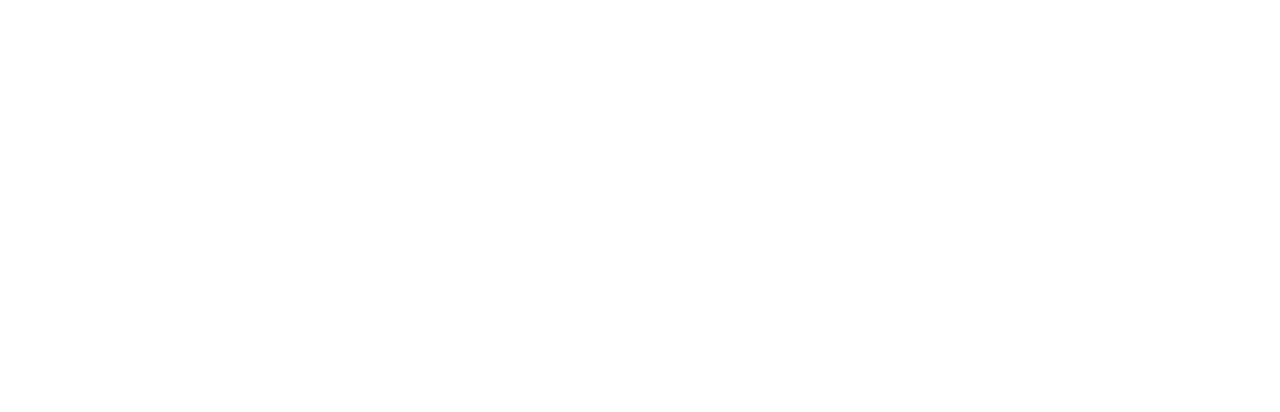
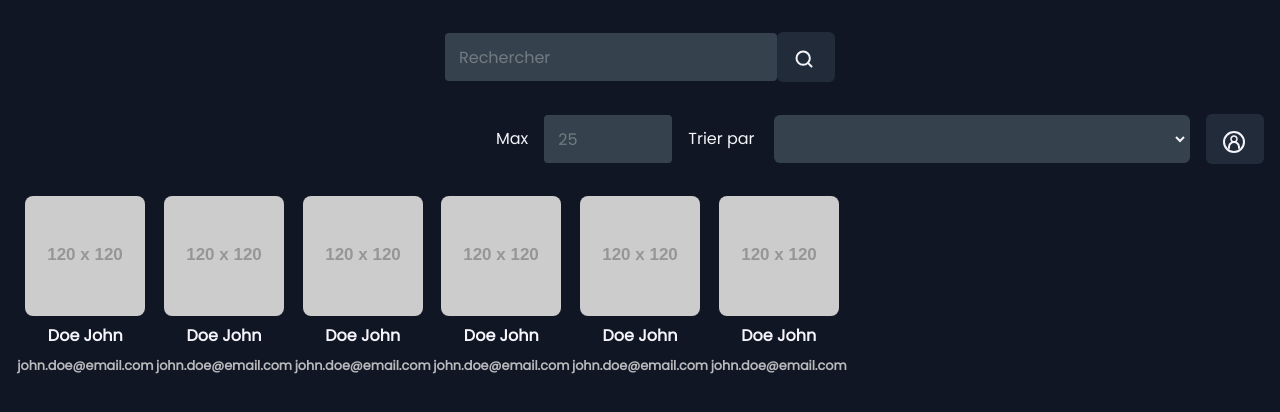
Before and after one commit to FlapiBusiness/flapi-cms-hub-frontend, a Nuxt app: page /users in a window 1280 px wide. Before the commit this address had no page. Shown: the top 412 px of the page. Built offline with nearby package versions, Linux system fonts and the light colour scheme.

Commit message:
feat: create users page with search and sorting functionality; add user cards for display

```diff
--- /dev/null
+++ b/src-nuxt/pages/users/index.vue
@@ -0,0 +1,73 @@
+<template>
+  <div class="flex min-h-screen flex-col bg-gray-700">
+    <div class="mt-8 flex flex-row items-center justify-center">
+      <FlapiInput v-model="search" placeholder="Rechercher" />
+      <FlapiButton
+        type="submit"
+        backgroundColor="#222B39"
+        backgroundHoverColor="#2D3748"
+        class="flex items-center justify-center"
+      >
+        <FlapiIcon name="search" />
+      </FlapiButton>
+    </div>
+    <div class="mt-8 flex w-full justify-end">
+      <div class="mx-4 flex w-full max-w-3xl flex-row items-center gap-4">
+        <p class="text-center text-base text-light-400">Max</p>
+        <FlapiInput placeholder="25" class="w-full max-w-32" />
+        <p class="w-32 text-base text-light-400">Trier par</p>
+        <FlapiSelect :options="options" class="w-full" />
+        <FlapiButton backgroundColor="#222B39" backgroundHoverColor="#2D3748">
+          <FlapiIcon name="account" />
+        </FlapiButton>
+      </div>
+    </div>
+    <div
+      class="m-8 grid grid-cols-2 justify-items-center gap-8 sm:grid-cols-3 md:grid-cols-5 lg:grid-cols-7 xl:grid-cols-9"
+    >
+      <FlapiUserCard
+        v-for="user in users"
+        :key="user.id"
+        :id="user.id"
+        :picture="user.picture"
+        :lastNames="user.lastName"
+        :firstName="user.firstName"
+        :email="user.email"
+      />
+    </div>
+  </div>
+</template>
+<script lang="ts">
+/**
+ * Type definitions for the SelectOption type
+ * @type {SelectOption}
+ * @property {string} label - The label of the option
+ * @property {number | string} value - The value of the option
+ */
+export type SelectOption = {
+  label: string
+  value: number | string
+}
+</script>
+
+<script lang="ts" setup>
+import FlapiUserCard from '@/components/cards/FlapiUserCard.vue'
+import FlapiInput from '@/components/core/FlapiInput.vue'
+import FlapiButton from '@/components/core/FlapiButton.vue'
+import FlapiIcon from '~/components/ui/FlapiIcon.vue'
+import FlapiSelect from '@/components/core/FlapiSelect.vue'
+import { useUserStore } from '~/stores/userStore'
+import type { User } from '~/stores/userStore'
+import { ref } from 'vue'
+
+const search: ReturnType<typeof ref> = ref('')
+const options: SelectOption[] = [
+  { label: 'Nom', value: 'lastName' },
+  { label: 'Prénom', value: 'firstName' },
+  { label: 'Email', value: 'email' },
+]
+
+const userStore: ReturnType<typeof useUserStore> = useUserStore()
+await userStore.fetchUsers()
+const users: User[] = userStore.users
+</script>
```
